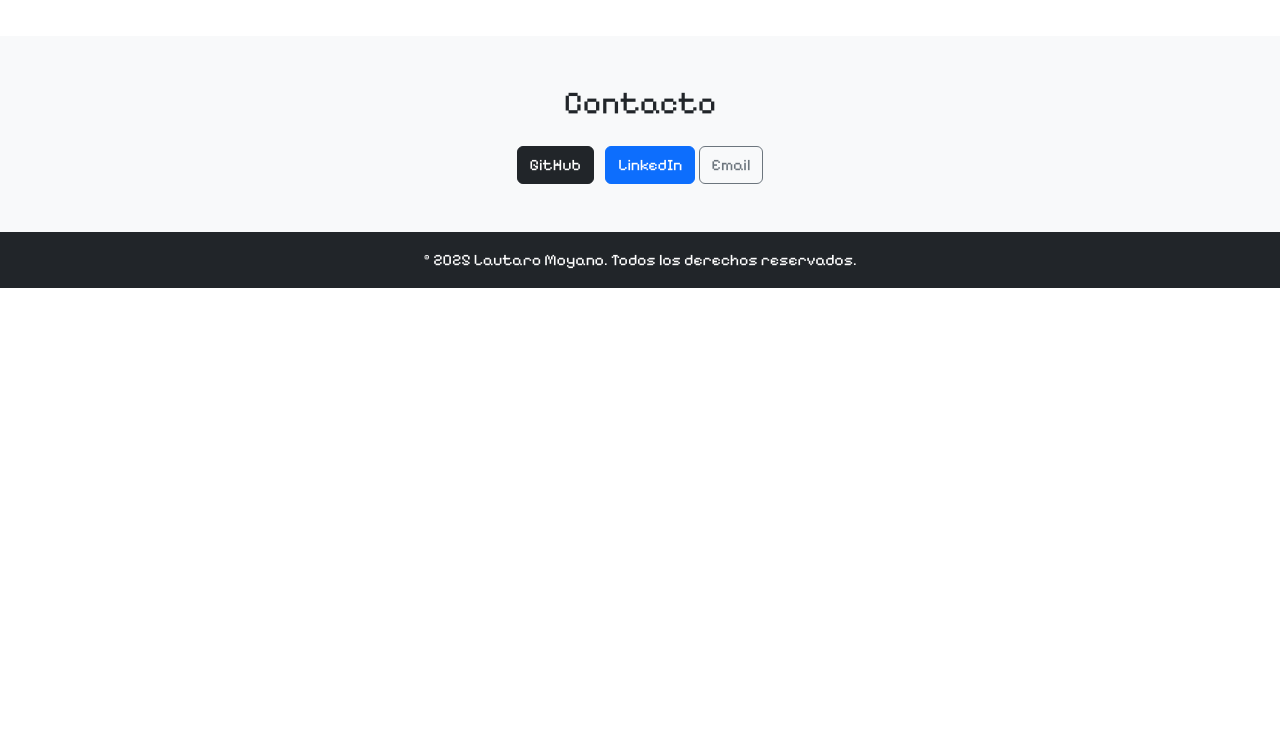
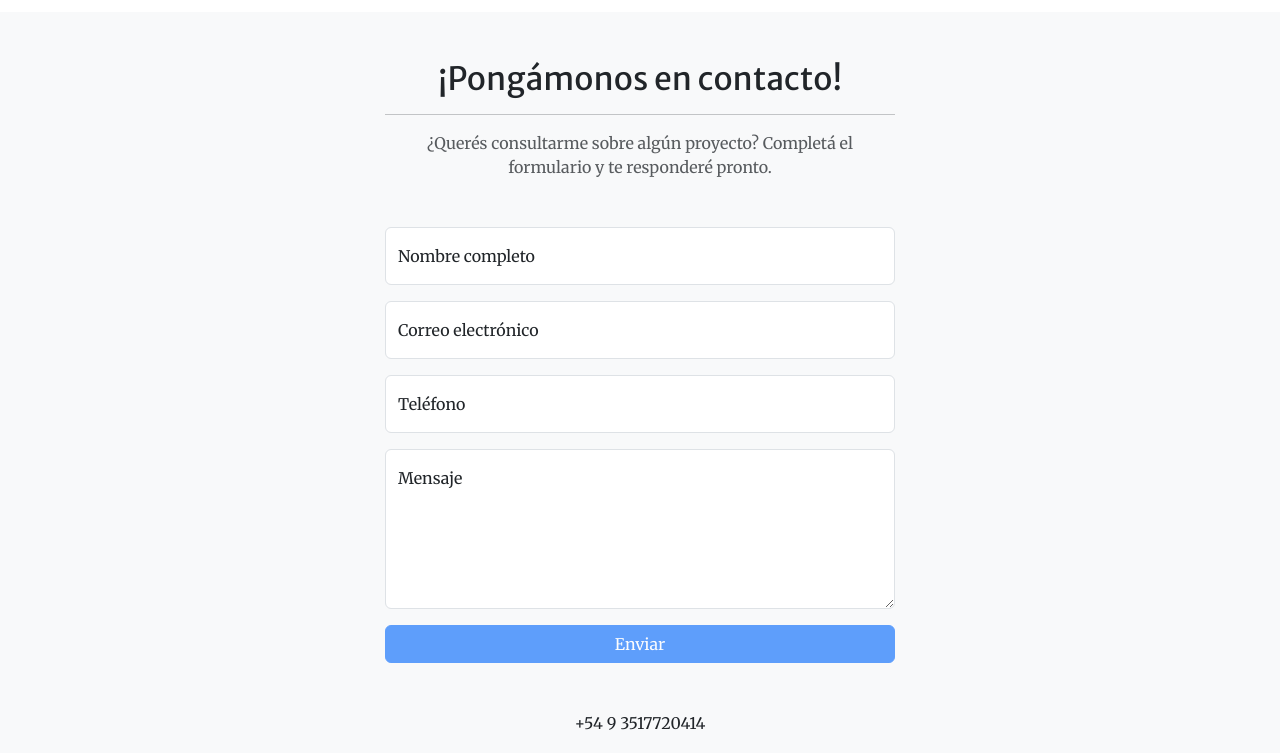
Before and after one commit to LautaroMoyano26/PROGRAMACION-3, a plain HTML site: page docs/index.html in a window 1280 px wide. Shown: the part 1450-2203 px from the top of the page. Before the commit the page ends 1738 px from the top, so only its background shows below. Drawn offline with nearby package versions, Linux system fonts and the light colour scheme.

Commit message:
Cambios en la pagina.

```diff
--- a/docs/estilos.css
+++ b/docs/estilos.css
@@ -1,7 +1,12 @@
 @import url('https://fonts.googleapis.com/css2?family=Pixelify+Sans:wght@400;700&display=swap');
 
 body {
-  font-family: 'Pixelify Sans', sans-serif;
+  font-family: 'Merriweather', serif;
+}
+
+/* Para los títulos podés usar la sans-serif */
+h1, h2, h3, h4, h5, h6, .navbar-brand {
+  font-family: 'Merriweather Sans', sans-serif;
 }
 .habilidades .badge {
     font-size: 0.9rem;
@@ -11,3 +16,29 @@ body {
 .fondo-proyectos {
     background-color: #f5f5dc; /* Beige clásico */
   }
+
+  .hero-header {
+    background: linear-gradient(rgba(7, 36, 20, 0.85), rgba(7, 36, 20, 0.85)),
+                url('bg-masthead.jpg') center/cover no-repeat;
+                font-family: 'Merriweather Sans', sans-serif;
+                font-weight: 700;
+  }
+
+  @media (max-width: 768px) {
+    .hero-header {
+      background-position: center top;
+      padding: 3rem 1rem;
+    }
+
+    .hero-header img {
+      width: 150px;
+    }
+
+    .hero-header h1 {
+      font-size: 1.8rem;
+    }
+
+    .hero-header .lead {
+      font-size: 1rem;
+    }
+  }
--- a/docs/index.html
+++ b/docs/index.html
@@ -6,7 +6,8 @@
   <meta name="viewport" content="width=device-width, initial-scale=1">
   <link href="https://cdn.jsdelivr.net/npm/bootstrap@5.3.0/dist/css/bootstrap.min.css" rel="stylesheet">
   <link rel="stylesheet" href="estilos.css">
-  <link href="https://fonts.googleapis.com/css2?family=Press+Start+2P&display=swap" rel="stylesheet">
+  <link href="https://fonts.googleapis.com/css?family=Merriweather+Sans:400,700" rel="stylesheet" />
+  <link href="https://fonts.googleapis.com/css?family=Merriweather:400,300,300italic,400italic,700,700italic" rel="stylesheet" type="text/css" />
   <script src="https://cdn.jsdelivr.net/npm/typed.js@2.0.12"></script>
 
 </head>
@@ -30,20 +31,20 @@
 </nav>
 
 <!-- Hero -->
-<header class="text-center py-5" style="background-color: rgb(7, 36, 20);">
+<!-- Hero -->
+<header class="hero-header text-center text-white py-5">
   <div class="container">
     <img src="128059398.jpg"
-        class="rounded-circle mb-3"
-        alt="Foto de perfil"
-        style="width: 200px;">
+         class="rounded-circle mb-3"
+         alt="Foto de perfil"
+         style="width: 200px;">
     <h1 style="color: beige;">Lautaro Moyano</h1>
     <p class="lead" style="color: beige;">
       <span id="typed-text"></span>
       <script>
         var typed = new Typed("#typed-text", {
           strings: [
-            "Desarrollador Web | Apasionado por la Tecnologia"
-
+            "Desarrollador Web | Apasionado por la Tecnología"
           ],
           typeSpeed: 60,
           backSpeed: 40,
@@ -112,13 +113,64 @@
   </div>
 </section>
 <!-- Contacto -->
+<!-- Contacto -->
 <section id="contacto" class="py-5 bg-light">
-  <div class="container text-center">
-    <h2 class="mb-4">Contacto</h2>
-    <a href="https://github.com/LautaroMoyano26" class="btn btn-dark me-2" target="_blank">GitHub</a>
-    <a href="https://www.linkedin.com/in/lautaromoyanoisaui/" class="btn btn-primary" target="_blank">LinkedIn</a>
-    <a href="mailto:lautaromoyanoing@gmail.com" class="btn btn-outline-secondary">Email</a>
+  <div class="container px-4 px-lg-5">
+    <div class="row justify-content-center">
+      <div class="col-lg-8 col-xl-6 text-center">
+        <h2 class="mt-0">¡Pongámonos en contacto!</h2>
+        <hr class="divider" />
+        <p class="text-muted mb-5">¿Querés consultarme sobre algún proyecto? Completá el formulario y te responderé pronto.</p>
+      </div>
+    </div>
+    <div class="row justify-content-center mb-5">
+      <div class="col-lg-6">
+        <form>
+          <!-- Nombre -->
+          <div class="form-floating mb-3">
+            <input class="form-control" id="nombre" type="text" placeholder="Tu nombre completo" />
+            <label for="nombre">Nombre completo</label>
+          </div>
+          <!-- Email -->
+          <div class="form-floating mb-3">
+            <input class="form-control" id="email" type="email" placeholder="nombre@ejemplo.com" />
+            <label for="email">Correo electrónico</label>
+          </div>
+          <!-- Teléfono -->
+          <div class="form-floating mb-3">
+            <input class="form-control" id="telefono" type="tel" placeholder="(11) 1234-5678" />
+            <label for="telefono">Teléfono</label>
+          </div>
+          <!-- Mensaje -->
+          <div class="form-floating mb-3">
+            <textarea class="form-control" id="mensaje" style="height: 10rem" placeholder="Escribí tu mensaje acá..."></textarea>
+            <label for="mensaje">Mensaje</label>
+          </div>
+          <!-- Botón -->
+          <div class="d-grid">
+            <button class="btn btn-primary btn-xl" type="submit" disabled>Enviar</button>
+          </div>
+        </form>
+      </div>
+    </div>
+    <div class="row justify-content-center">
+      <div class="col-lg-4 text-center">
+        <i class="bi-phone fs-2 mb-3 text-muted"></i>
+        <div>+54 9 3517720414</div>
+      </div>
+    </div>
   </div>
+  <div class="row justify-content-center mt-4">
+    <div class="col-lg-4 text-center">
+      <a href="https://github.com/LautaroMoyano26" class="btn btn-dark me-2" target="_blank">
+        <i class="bi bi-github"></i> GitHub
+      </a>
+      <a href="https://www.linkedin.com/in/lautaromoyanoisaui/" class="btn btn-primary" target="_blank">
+        <i class="bi bi-linkedin"></i> LinkedIn
+      </a>
+    </div>
+  </div>
+
 </section>
 
 
```
Also changed, not shown: docs/bg-masthead.jpg (added).
